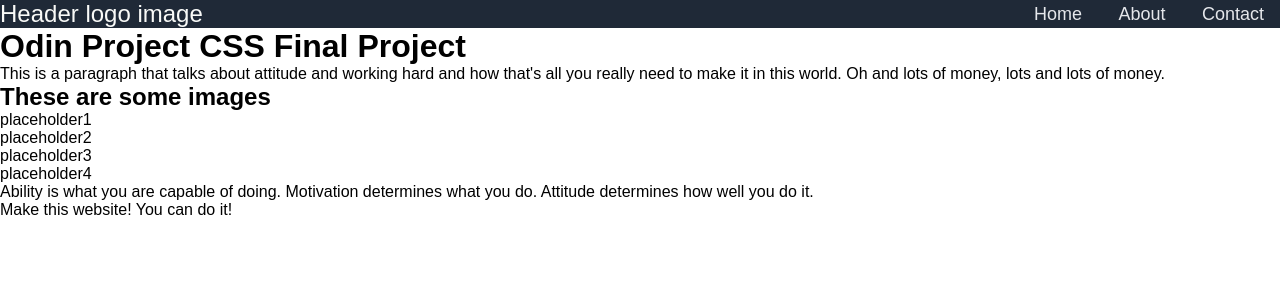
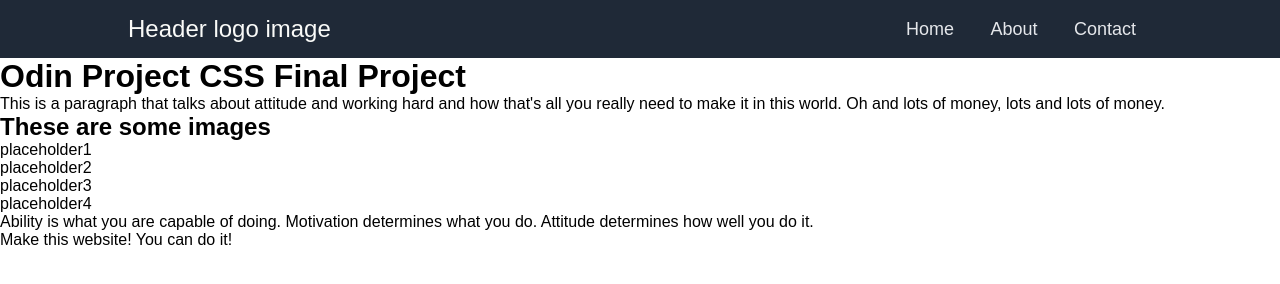
Before and after one commit to lizedelman/OdinCSSFinal, a plain HTML site: page index.html in a window 1280 px wide. Drawn offline with Linux system fonts and the light colour scheme.

Commit message:
Add padding to .top div

```diff
--- a/styles.css
+++ b/styles.css
@@ -9,6 +9,7 @@
   display: flex;
   color: #f9faf8;
   background-color: #1f2937;
+  padding: 15px 10%;
 }
 
 .logo {
```
